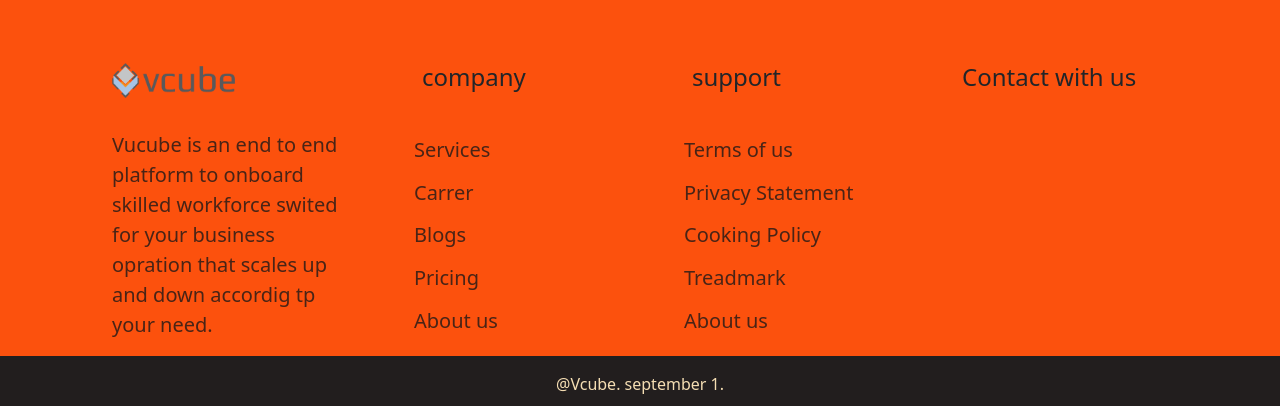
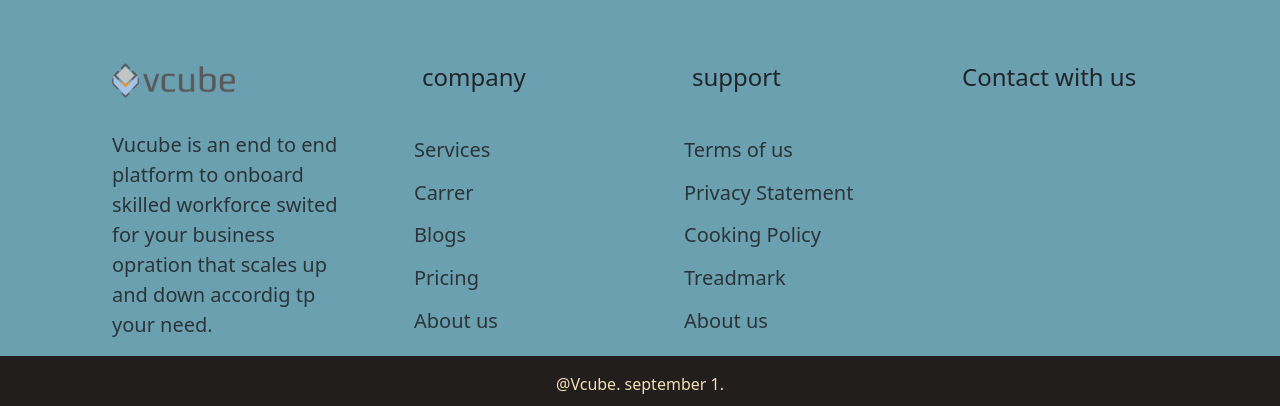
Before and after one commit to fahimgithub1/Vcube, a PHP site: page / in a window 1280 px wide. Shown: the part 3438-3844 px from the top of the page. Run offline with PHP 8.4, Linux system fonts and the light colour scheme.

Commit message:
Update footer.css

```diff
--- a/components/footer.css
+++ b/components/footer.css
@@ -1,7 +1,7 @@
 footer{
     padding: 4rem 7rem;
     padding-bottom: 0;
-    background-color: rgb(252, 81, 13);
+    background-color:rgb(9, 97, 124,.6);
     margin-top: 0;
     /* top: -5rem;
     left: 0; */
```
